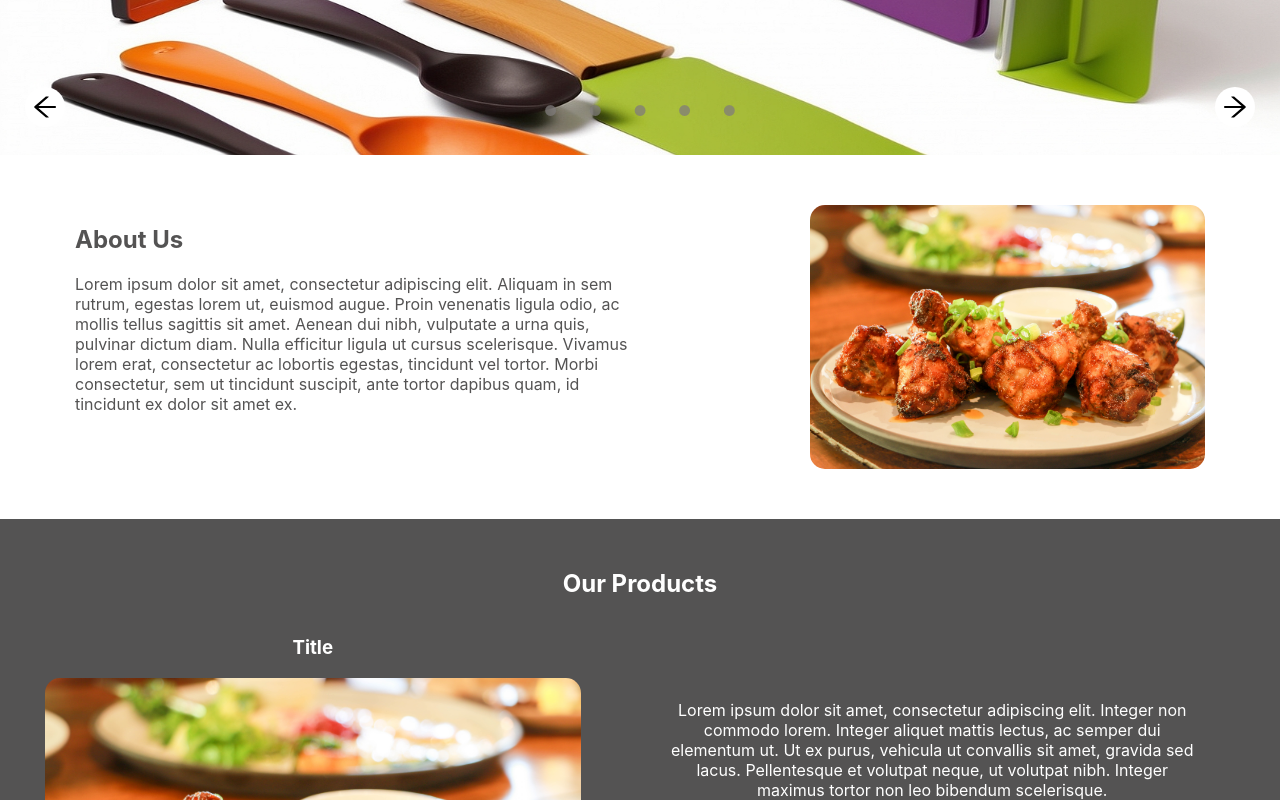
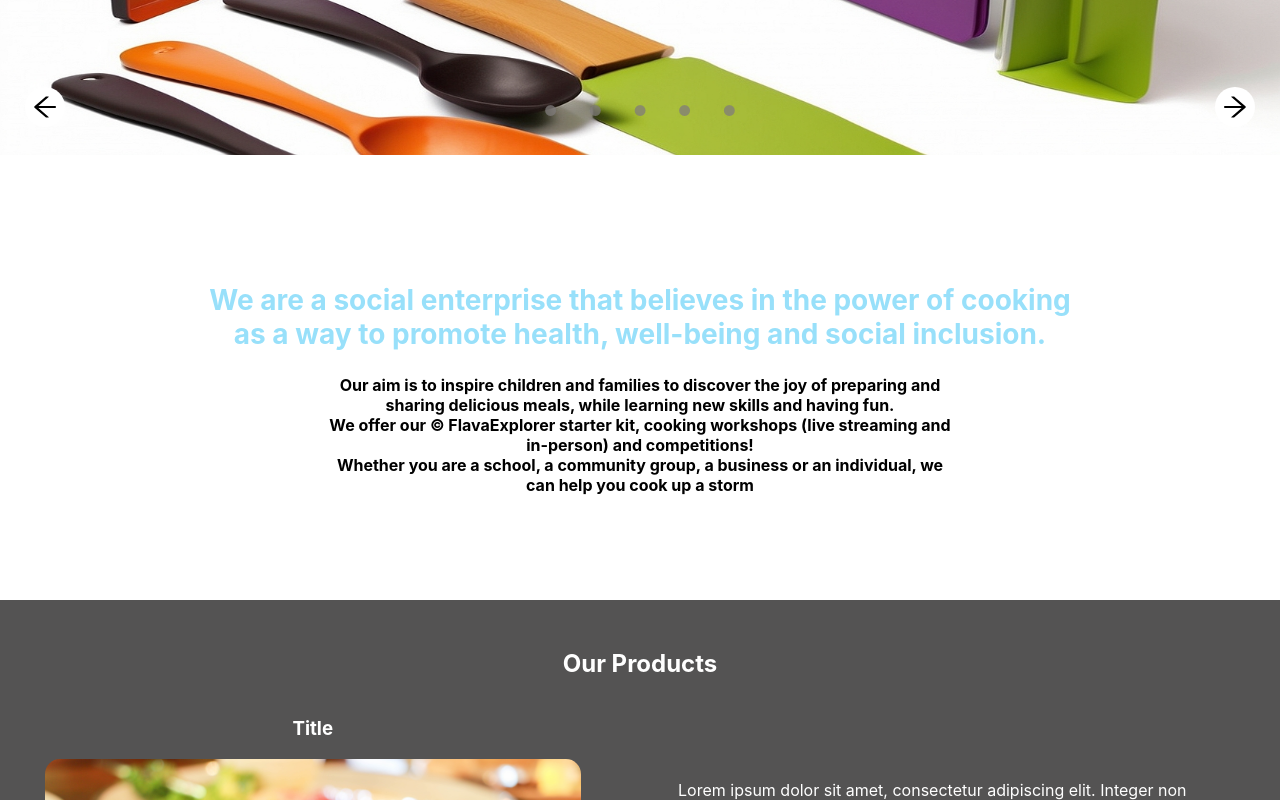
Before and after one commit to awaghat99/SimplyLearn2Cook, a React (Create React App) app: page / in a window 1280 px wide. Shown: the part 601-1401 px from the top of the page. Built offline with nearby package versions, Linux system fonts and the light colour scheme.

Commit message:
banner section

```diff
--- a/src/components/About/About.css
+++ b/src/components/About/About.css
@@ -1,35 +1,24 @@
 .about {
   max-width: 100vw;
-  display: flex;
-  justify-content: space-between;
-  padding: 50px 75px;
-}
-
-.about img {
-  width: 35%;
-  border-radius: 15px;
+  padding: 105px 0;
 }
 
 .about-text {
-  width: 50%;
-  text-align: left;
+  width: 70%;
+  text-align: center;
+  margin: auto;
   color: #545353;
 }
 
-@media (max-width: 800px) {
-  .about {
-    padding: 50px;
-    flex-direction: column;
-  }
+.about-text h2 {
+  font-size: 28px;
+  font-weight: bold;
+  color: #98e0fa;
+}
 
-  .about img {
-    width: 85%;
-    margin: auto;
-  }
-
-  .about-text {
-    width: 85%;
-    margin: 0 auto 25px;
-    text-align: center;
-  }
+.about-text p {
+  width: 70%;
+  margin: auto;
+  color: black;
+  font-weight: bold;
 }
--- a/src/components/About/About.js
+++ b/src/components/About/About.js
@@ -1,21 +1,24 @@
 import React from "react";
 import "./About.css";
-import cookAboutImage from "../../images/cook-about-image.jpg";
 
 const About = () => {
   return (
     <section className="about" id="about">
       <div className="about-text">
-        <h2>About Us</h2>
+        <h2>
+          We are a social enterprise that believes in the power of cooking as a way to promote health,
+          well-being and social inclusion.
+        </h2>
         <p>
-          Lorem ipsum dolor sit amet, consectetur adipiscing elit. Aliquam in sem rutrum, egestas lorem ut,
-          euismod augue. Proin venenatis ligula odio, ac mollis tellus sagittis sit amet. Aenean dui nibh,
-          vulputate a urna quis, pulvinar dictum diam. Nulla efficitur ligula ut cursus scelerisque. Vivamus
-          lorem erat, consectetur ac lobortis egestas, tincidunt vel tortor. Morbi consectetur, sem ut
-          tincidunt suscipit, ante tortor dapibus quam, id tincidunt ex dolor sit amet ex.
+          Our aim is to inspire children and families to discover the joy of preparing and sharing delicious
+          meals, while learning new skills and having fun. <br />
+          We offer our © FlavaExplorer starter kit, cooking workshops (live streaming and in-person) and
+          competitions!
+          <br />
+          Whether you are a school, a community group, a business or an individual, we can help you cook up a
+          storm
         </p>
       </div>
-      <img src={cookAboutImage} alt="computer with code" />
     </section>
   );
 };
```
